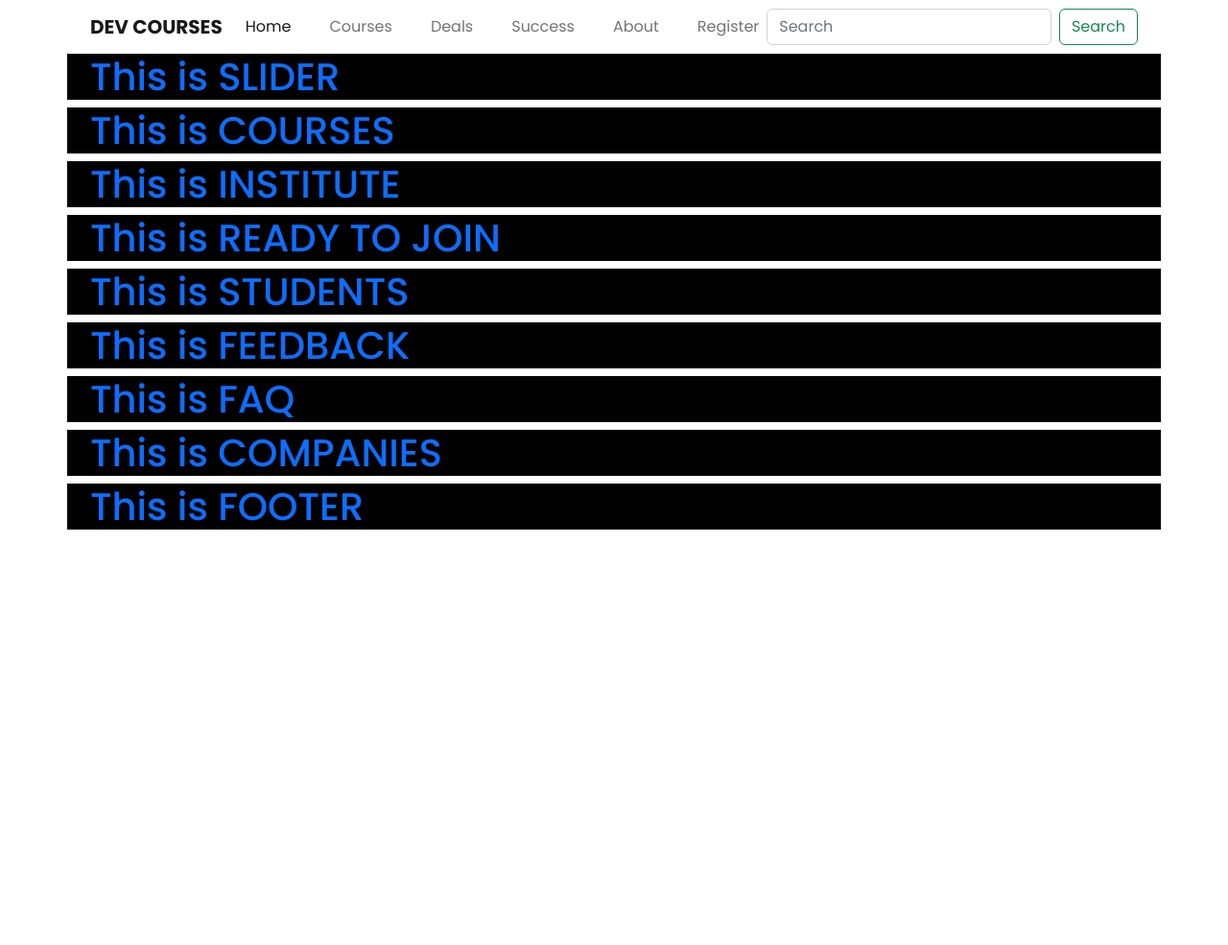
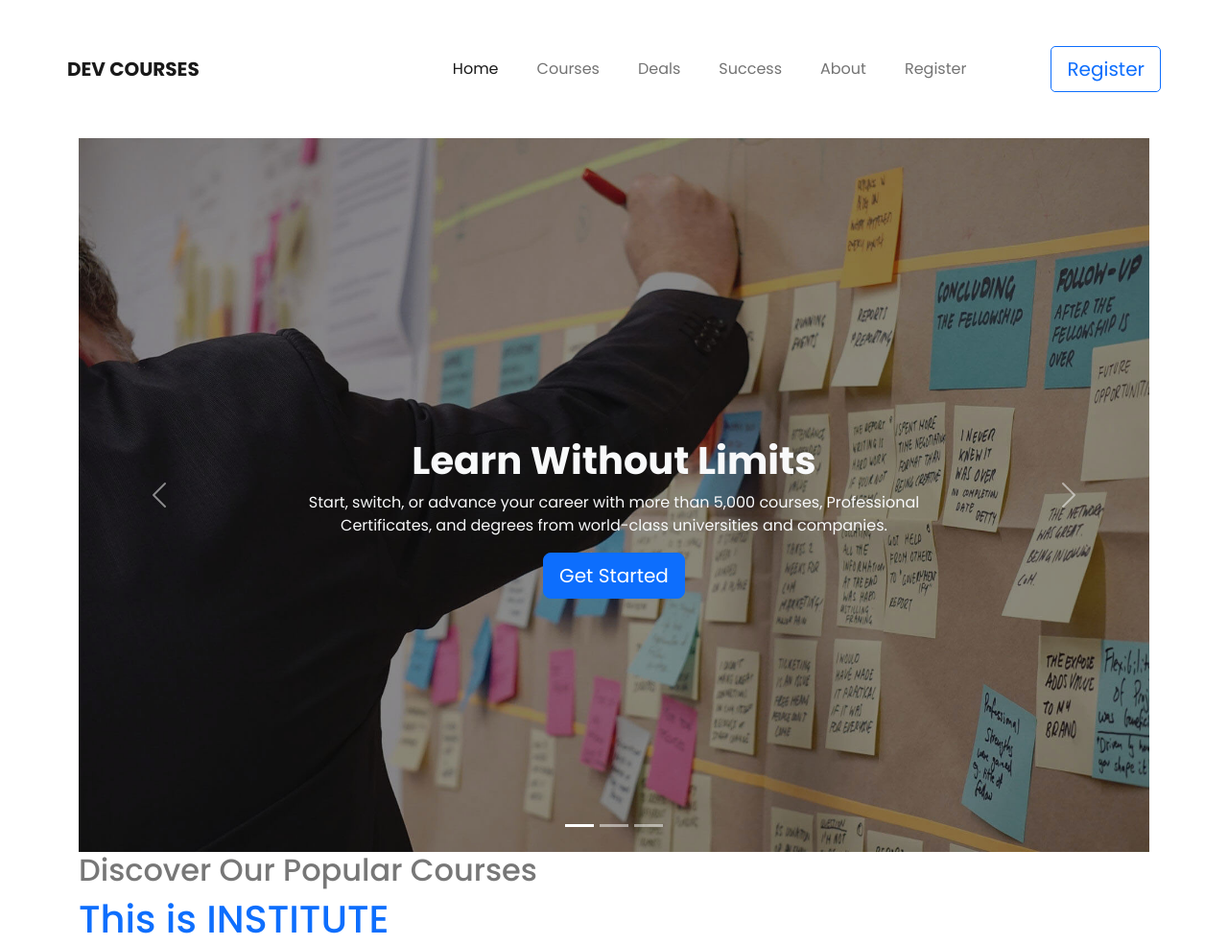
Before and after one commit to sandidas/a3-bs, a plain HTML site: page index.html in a window 1280 px wide. Shown: the top 985 px of the page at 96% size. Before the commit the page ends 800 px from the top, so only its background shows below. Drawn offline with nearby package versions, Linux system fonts and the light colour scheme.

Commit message:
Slider Completed

```diff
--- /dev/null
+++ b/assets/responsive.css
@@ -0,0 +1,20 @@
+
+/* Small devices (landscape phones, 576px and up) sm */
+@media (min-width: 576px) {
+ }
+
+ /* Medium devices (tablets, 768px and up) md */
+@media (min-width: 768px) {
+
+ }
+
+ /* Large devices (desktops, 992px and up)  lg*/
+@media (min-width: 992px) {  }
+
+/* X-Large devices (large desktops, 1200px and up) xl */
+@media (min-width: 1200px) {
+    .header{padding: 40px 0px;}
+ }
+
+/* XX-Large devices (larger desktops, 1400px and up) xxl */
+@media (min-width: 1400px) { }
--- a/assets/style.css
+++ b/assets/style.css
@@ -1,12 +1,73 @@
+/**
+ * Author: Sandipan Das
+ * Text Domain: sandipandas.dev
+ */
+/*------------------------
+ROOT
+------------------------*/
+:root {
+  --primaryColor: #289bde;
+  --primaryHoverColor: #1092de;
+  --section-heading-font-color: #1d1d1d;
+  --title-font-color: #4a4a4a;
+  --body-font-color: #777777;
+}
 * {
-    font-family: 'Poppins', sans-serif!important;
-  }
+  font-family: "Poppins", sans-serif !important;
+  color: var(--body-font-color);
+}
+::-moz-selection {
+  /* Code for Firefox */
+  color: #fff;
+  background: var(--primaryColor);
+}
+
+::selection {
+  color: #fff;
+  background: var(--primaryColor);
+}
+.btn-theme{outline-color: var(--primaryColor); border-radius: 5px;}
+.btn-theme:hover{background: var(--primaryColor);}
+
+
+/*----------------------
+HEADER
+-----------------------*/
+.header{padding: 20px 0;}
+
+/*----------------------
+Carousel
+-----------------------*/
+.carousel-caption{
+bottom: 15.25rem;
+}
+
+
+/*----------------------
+HEADER
+-----------------------*/
 
 
 
+/*----------------------
+HEADER
+-----------------------*/
 
 
-  /*
+
+/*----------------------
+HEADER
+-----------------------*/
+
+
+
+/*----------------------
+HEADER
+-----------------------*/
+
+
+
+/*
   // CHANGE ALL FONT FAMILY
   h1, h2, h3, h4, h5, h6,
 .h1, .h2, .h3, .h4, .h5, .h6,
--- a/index.html
+++ b/index.html
@@ -4,7 +4,7 @@
     <meta charset="UTF-8" />
     <meta http-equiv="X-UA-Compatible" content="IE=edge" />
     <meta name="viewport" content="width=device-width, initial-scale=1.0" />
-    <title>TailWind Test</title>
+    <title>Premium courses for the future web developers.</title>
 
     <!-- Google Font  -->
     <link rel="preconnect" href="https://fonts.googleapis.com" />
@@ -14,88 +14,123 @@
     <!-- bootstrap -->
     <!-- CSS only -->
     <link href="https://cdn.jsdelivr.net/npm/bootstrap@5.2.0/dist/css/bootstrap.min.css" rel="stylesheet" integrity="sha384-gH2yIJqKdNHPEq0n4Mqa/HGKIhSkIHeL5AyhkYV8i59U5AR6csBvApHHNl/vI1Bx" crossorigin="anonymous" />
-    <link rel="stylesheet" href="assets/style.css">
+    <link rel="stylesheet" href="assets/style.css" />
+    <link rel="stylesheet" href="assets/responsive.css" />
   </head>
   <body>
     <!-- HEADER AREA  -->
-    <header class="container">
+    <div class="container header">
       <nav class="navbar navbar-expand-lg">
-        <div class="container-fluid">
-          <a class="navbar-brand fw-bold" href="#">DEV COURSES</a>
+        <a class="navbar-brand fw-bold flex-md-grow-1" href="#">DEV COURSES</a>
+
+        <a href="#" class="btn btn-lg btn-outline-primary d-none d-md-block d-lg-none btn-theme">Register</a>
+
         <button class="navbar-toggler" type="button" data-bs-toggle="collapse" data-bs-target="#navbarSupportedContent" aria-controls="navbarSupportedContent" aria-expanded="false" aria-label="Toggle navigation">
           <span class="navbar-toggler-icon"></span>
         </button>
+
         <div class="collapse navbar-collapse" id="navbarSupportedContent">
           <ul class="navbar-nav me-auto mb-2 gap-4 mb-lg-0 justify-content-center flex-grow-1">
             <li class="nav-item">
               <a class="nav-link active" aria-current="page" href="#">Home</a>
             </li>
-              <li class="nav-item"> <a class="nav-link" href="#">Courses</a> </li>
-              <li class="nav-item"> <a class="nav-link" href="#">Deals</a> </li>
-              <li class="nav-item"> <a class="nav-link" href="#">Success</a> </li>
-              <li class="nav-item"> <a class="nav-link" href="#">About</a> </li>
-              <li class="nav-item"> <a class="nav-link" href="#">Register</a> </li>
+            <li class="nav-item"><a class="nav-link" href="#">Courses</a></li>
+            <li class="nav-item"><a class="nav-link" href="#">Deals</a></li>
+            <li class="nav-item"><a class="nav-link" href="#">Success</a></li>
+            <li class="nav-item"><a class="nav-link" href="#">About</a></li>
+            <li class="nav-item"><a class="nav-link" href="#">Register</a></li>
           </ul>
-            <form class="d-flex" role="search">
-              <input class="form-control me-2" type="search" placeholder="Search" aria-label="Search" />
-              <button class="btn btn-outline-success" type="submit">Search</button>
-            </form>
-          </div>
+
+          <a href="#" class="btn btn-lg btn-outline-primary d-none d-md-none d-lg-block btn-theme">Register</a>
         </div>
       </nav>
-    </header>
+    </div>
     <!-- # HEADER AREA  -->
 
     <!-- SLIDER  -->
-    <section class="container bg-black mx-auto px-4">
-      <h1 class="text-primary">This is SLIDER</h1>
+    <section class="container">
+      <div id="carouselExampleCaptions" class="carousel slide" data-bs-ride="false">
+        <div class="carousel-indicators">
+          <button type="button" data-bs-target="#carouselExampleCaptions" data-bs-slide-to="0" class="active" aria-current="true" aria-label="Slide 1"></button>
+          <button type="button" data-bs-target="#carouselExampleCaptions" data-bs-slide-to="1" aria-label="Slide 2"></button>
+          <button type="button" data-bs-target="#carouselExampleCaptions" data-bs-slide-to="2" aria-label="Slide 3"></button>
+        </div>
+        <div class="carousel-inner">
+          <div class="carousel-item active">
+            <img src="assets/images/slide2.jpg" class="d-block w-100" alt="..." />
+            <div class="carousel-caption d-none d-md-block  px-lg-5">
+              <h2 class="text-light fw-bold fs-1">Learn Without Limits</h2>
+              <p class="text-light">Start, switch, or advance your career with more than 5,000 courses, Professional Certificates, and degrees from world-class universities and companies.</p>
+              <a href="#" class="btn btn-primary btn-lg">Get Started</a>
+            </div>
+          </div>
+          <div class="carousel-item">
+            <img src="assets/images/slide1.jpg" class="d-block w-100" alt="..." />
+            <div class="carousel-caption d-none d-md-block px-lg-5">
+              <h2 class="text-light  fw-bold fs-1">Open New Doors</h2>
+              <p class="text-light">Choose from over 4,000 courses in topics like business analytics, graphic design, Python, and more.</p>
+              <a href="#" class="btn btn-primary btn-lg">Get Started</a>
+            </div>
+          </div>
+        </div>
+        <button class="carousel-control-prev" type="button" data-bs-target="#carouselExampleCaptions" data-bs-slide="prev">
+          <span class="carousel-control-prev-icon" aria-hidden="true"></span>
+          <span class="visually-hidden">Previous</span>
+        </button>
+        <button class="carousel-control-next" type="button" data-bs-target="#carouselExampleCaptions" data-bs-slide="next">
+          <span class="carousel-control-next-icon" aria-hidden="true"></span>
+          <span class="visually-hidden">Next</span>
+        </button>
+      </div>
     </section>
     <!-- # SLIDER  -->
 
     <!-- COURSES  -->
-    <section class="container bg-black mx-auto px-4 md:px-12 lg:px-20">
-      <h1 class="text-primary">This is COURSES</h1>
+    <section class="container">
+      <div class="row">
+        <div class="col"><h2>Discover Our Popular Courses</h2></div>
+      </div>
     </section>
     <!-- # COURSES  -->
 
     <!-- INSTITUTE  -->
-    <section class="container bg-black mx-auto px-4">
+    <section class="container">
       <h1 class="text-primary">This is INSTITUTE</h1>
     </section>
     <!--#  INSTITUTE  -->
 
     <!-- READY TO JOIN  -->
-    <section class="container bg-black mx-auto px-4">
+    <section class="container">
       <h1 class="text-primary">This is READY TO JOIN</h1>
     </section>
     <!-- # READY TO JOIN  -->
 
     <!-- STUDENTS  -->
-    <section class="container bg-black mx-auto px-4">
+    <section class="container">
       <h1 class="text-primary">This is STUDENTS</h1>
     </section>
     <!--# STUDENTS  -->
 
     <!-- FEEDBACK  -->
-    <section class="container bg-black mx-auto px-4">
+    <section class="container">
       <h1 class="text-primary">This is FEEDBACK</h1>
     </section>
     <!--# FEEDBACK  -->
 
     <!-- FAQ  -->
-    <section class="container bg-black mx-auto px-4">
+    <section class="container">
       <h1 class="text-primary">This is FAQ</h1>
     </section>
     <!-- # FAQ  -->
 
     <!-- COMPANIES  -->
-    <section class="container bg-black mx-auto px-4">
+    <section class="container">
       <h1 class="text-primary">This is COMPANIES</h1>
     </section>
     <!-- # COMPANIES  -->
 
     <!-- FOOTER  -->
-    <footer class="container bg-black mx-auto px-4">
+    <footer class="container">
       <h1 class="text-primary">This is FOOTER</h1>
     </footer>
     <!-- # FOOTER  -->
```
Also changed, not shown: assets/images/slide1.jpg (added), assets/images/slide2.jpg (added). Lines whose indentation alone changed are shown as unchanged.
